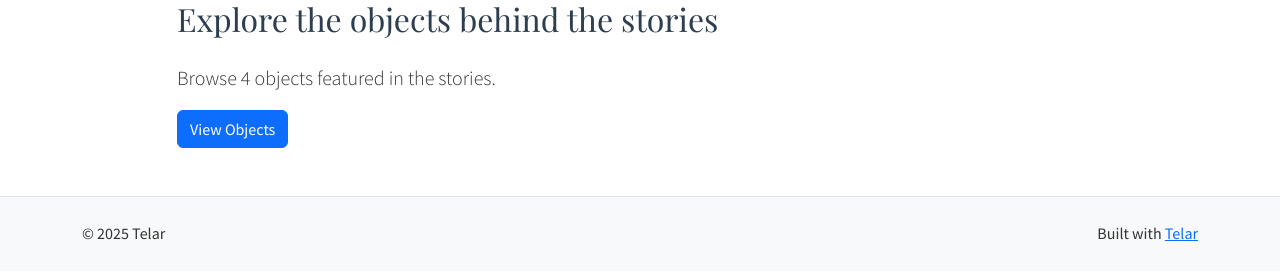
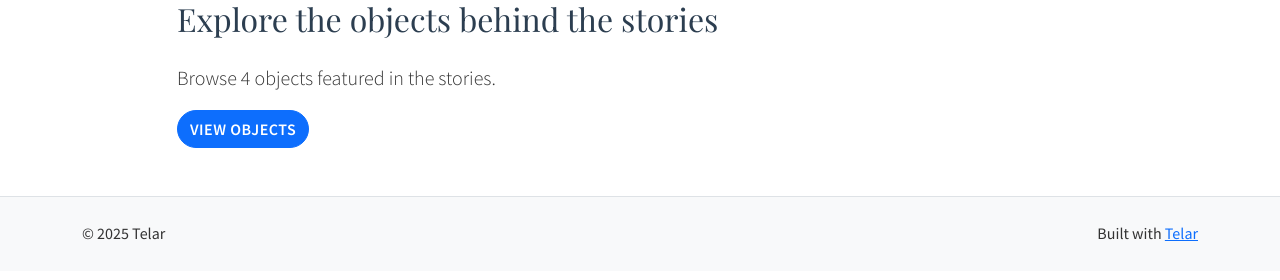
Before and after one commit to up-in-the-clouds/telar-khipu, a Jekyll site: the page built from index.html, in a window 1280 px wide. Shown: the part 384-664 px from the top of the page. Built offline with Jekyll 4.4.1, drawn with Linux system fonts in a browser that asks for light colours.

Commit message:
Add global button styling with rounded corners
Apply rounded (border-radius: 20px) styling to all Bootstrap buttons.
Add hover effects with translateY and box-shadow.
Make buttons consistent with panel-trigger button style.

```diff
--- a/assets/css/telar.css
+++ b/assets/css/telar.css
@@ -385,6 +385,20 @@ h1, h2, h3, h4, h5, h6 {
   margin-bottom: 0.5rem;
 }
 
+/* Global Button Styling - Rounded like panel-trigger buttons */
+.btn {
+  border-radius: 20px !important;
+  font-weight: 600;
+  text-transform: uppercase;
+  letter-spacing: 0.5px;
+  transition: all 0.3s ease;
+}
+
+.btn:hover {
+  transform: translateY(-1px);
+  box-shadow: 0 2px 8px rgba(0,0,0,0.1);
+}
+
 /* Responsive */
 @media (max-width: 768px) {
   .story-container {
```
